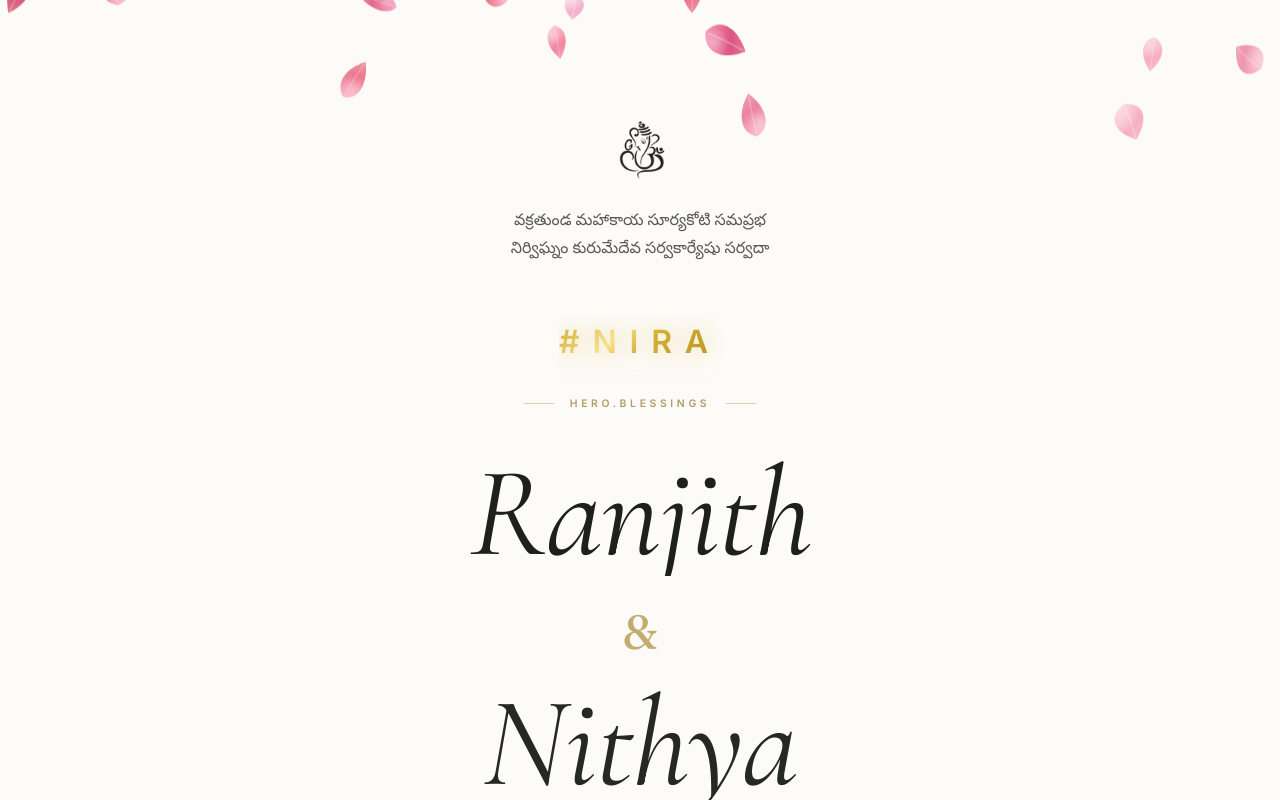
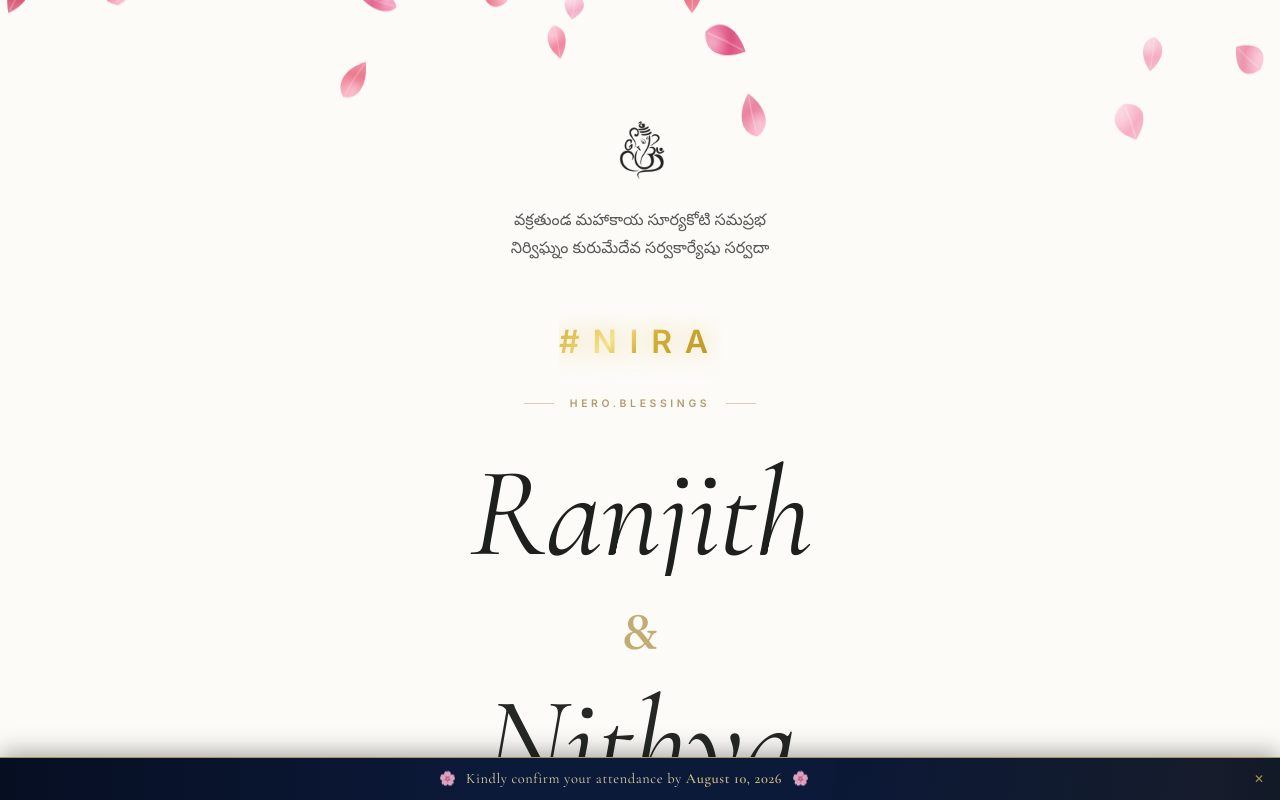
Before and after one commit to GnandeepVenigalla/MaHaKalyanam, a React (Vite) app in the folder client/: page / in a window 1280 px wide. Both pictures are taken after a click on the button "INTRO.OPEN". Shown: the top 800 px of the page. Built offline with nearby package versions, Linux system fonts and the light colour scheme; no server answers; the HTML template or start-up script is replaced by a standard one.

Commit message:
banneer add

```diff
--- a/client/src/App.jsx
+++ b/client/src/App.jsx
@@ -1,5 +1,5 @@
 import React, { useEffect, useRef, useState } from 'react';
-import { BrowserRouter, Routes, Route, Navigate } from 'react-router-dom';
+import { BrowserRouter, Routes, Route, Navigate, useLocation } from 'react-router-dom';
 import Home from './pages/Home';
 import Videos from './pages/Videos';
 import AdminLogin from './pages/AdminLogin';
@@ -13,11 +13,17 @@ function ProtectedRoute({ children }) {
   return children;
 }
 
-export default function App() {
+/** Audio player — only mounts on non-admin routes */
+function SiteAudio() {
+  const location = useLocation();
+  const isAdminRoute = location.pathname.startsWith('/admin');
+
   const audioRef = useRef(null);
   const [isMuted, setIsMuted] = useState(true);
 
   useEffect(() => {
+    if (isAdminRoute) return;
+
     const audio = audioRef.current;
     if (!audio) return;
 
@@ -50,10 +56,11 @@ export default function App() {
       window.removeEventListener('click', handleInteraction);
       window.removeEventListener('touchstart', handleInteraction);
     };
-  }, []);
+  }, [isAdminRoute]);
+
+  if (isAdminRoute) return null;
 
   return (
-    <BrowserRouter>
     <audio
       ref={audioRef}
       src="/My Audio.mp3"
@@ -62,6 +69,13 @@ export default function App() {
       muted={isMuted}
       preload="auto"
     />
+  );
+}
+
+export default function App() {
+  return (
+    <BrowserRouter>
+      <SiteAudio />
       <Routes>
         <Route path="/" element={<Home />} />
         <Route path="/videos" element={<Videos />} />
--- /dev/null
+++ b/client/src/components/RSVPBanner.jsx
@@ -0,0 +1,24 @@
+import React, { useState } from 'react';
+
+export default function RSVPBanner() {
+  const [visible, setVisible] = useState(true);
+
+  if (!visible) return null;
+
+  return (
+    <div className="rsvp-banner">
+      <span className="rsvp-banner__icon">🌸</span>
+      <p className="rsvp-banner__text">
+        Kindly confirm your attendance by <strong>August 10, 2026</strong>
+      </p>
+      <span className="rsvp-banner__icon">🌸</span>
+      <button
+        className="rsvp-banner__close"
+        onClick={() => setVisible(false)}
+        aria-label="Dismiss banner"
+      >
+        ✕
+      </button>
+    </div>
+  );
+}
--- a/client/src/index.css
+++ b/client/src/index.css
@@ -279,3 +279,99 @@ p { color: var(--text-secondary); line-height: 1.8; max-width: 60ch; }
   html { font-size: 14px; }
   :root { --container-padding: 16px; }
 }
+
+/* ─── RSVP Deadline Banner ───────────────────────── */
+.rsvp-banner {
+  position: fixed;
+  bottom: 0;
+  left: 0;
+  right: 0;
+  z-index: 9999;
+  display: flex;
+  align-items: center;
+  justify-content: center;
+  gap: 10px;
+  padding: 11px 48px 11px 16px;
+  background: linear-gradient(90deg,
+    var(--color-burgundy-deep, #060E22) 0%,
+    var(--color-burgundy, #0C1A3A) 40%,
+    var(--color-burgundy, #0C1A3A) 60%,
+    var(--color-burgundy-deep, #060E22) 100%
+  );
+  border-top: 1.5px solid var(--color-gold-dark, #A89858);
+  box-shadow: 0 -4px 24px rgba(0, 0, 0, 0.35);
+  overflow: hidden;
+}
+
+/* shimmer sweep */
+.rsvp-banner::before {
+  content: '';
+  position: absolute;
+  inset: 0;
+  background: linear-gradient(
+    100deg,
+    transparent 20%,
+    rgba(201, 184, 123, 0.08) 50%,
+    transparent 80%
+  );
+  animation: bannerShimmer 3.5s ease-in-out infinite;
+  pointer-events: none;
+}
+
+@keyframes bannerShimmer {
+  0%   { transform: translateX(-100%); }
+  100% { transform: translateX(100%); }
+}
+
+.rsvp-banner__icon {
+  font-size: 0.85rem;
+  line-height: 1;
+  opacity: 0.85;
+  flex-shrink: 0;
+}
+
+.rsvp-banner__text {
+  margin: 0;
+  font-family: 'Cormorant Garamond', Georgia, serif;
+  font-size: 0.9rem;
+  font-weight: 400;
+  letter-spacing: 0.04em;
+  color: var(--color-gold-light, #DED0A0);
+  text-align: center;
+  line-height: 1.4;
+}
+
+.rsvp-banner__text strong {
+  font-weight: 600;
+  color: var(--color-gold, #C9B87B);
+}
+
+.rsvp-banner__close {
+  position: absolute;
+  right: 10px;
+  top: 50%;
+  transform: translateY(-50%);
+  background: none;
+  border: none;
+  cursor: pointer;
+  color: var(--color-gold-dark, #A89858);
+  font-size: 0.75rem;
+  line-height: 1;
+  padding: 4px 6px;
+  border-radius: 4px;
+  transition: color 0.2s ease, background 0.2s ease;
+}
+
+.rsvp-banner__close:hover {
+  color: var(--color-gold, #C9B87B);
+  background: rgba(201, 184, 123, 0.1);
+}
+
+@media (max-width: 480px) {
+  .rsvp-banner {
+    padding: 9px 40px 9px 12px;
+    gap: 7px;
+  }
+  .rsvp-banner__text { font-size: 0.8rem; }
+  .rsvp-banner__icon { display: none; }
+}
--- a/client/src/pages/Home.jsx
+++ b/client/src/pages/Home.jsx
@@ -9,6 +9,7 @@ import EventDetails from '../components/EventDetails';
 import RSVPForm from '../components/RSVPForm';
 import FamilyDetails from '../components/FamilyDetails';
 import Footer from '../components/Footer';
+import RSVPBanner from '../components/RSVPBanner';
 
 function HomeContent() {
   const { loading, content } = useSiteData();
@@ -54,6 +55,7 @@ function HomeContent() {
           pointerEvents: isVisible ? 'auto' : 'none',
         }}
       >
+        <RSVPBanner />
         <Navigation />
         {/* key forces Hero to fully remount (fresh animations) once visible */}
         <Hero key={isVisible ? 'shown' : 'hidden'} shouldAnimate={isVisible} />
```
Lines whose indentation alone changed are shown as unchanged.
